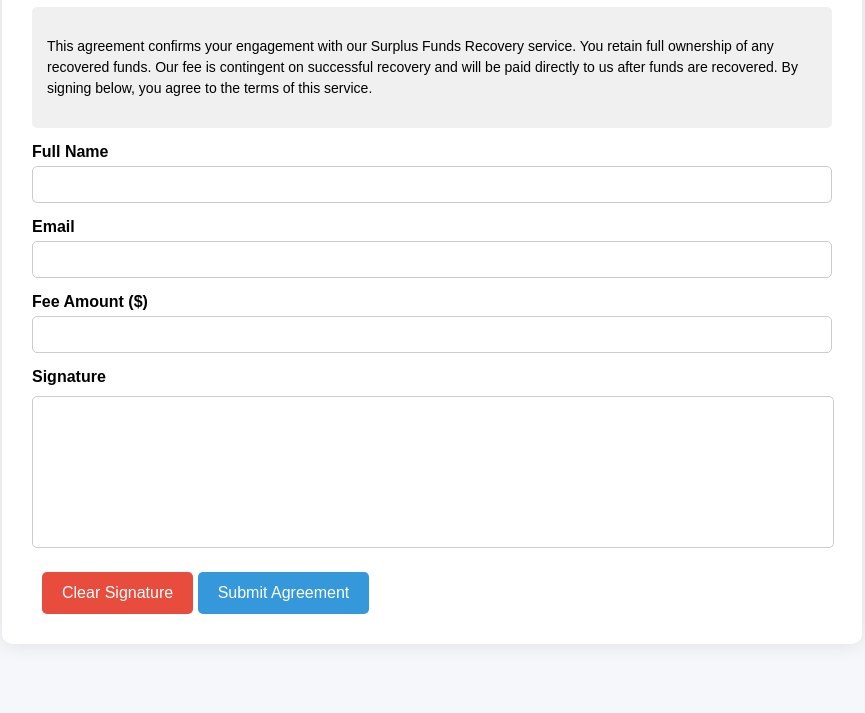
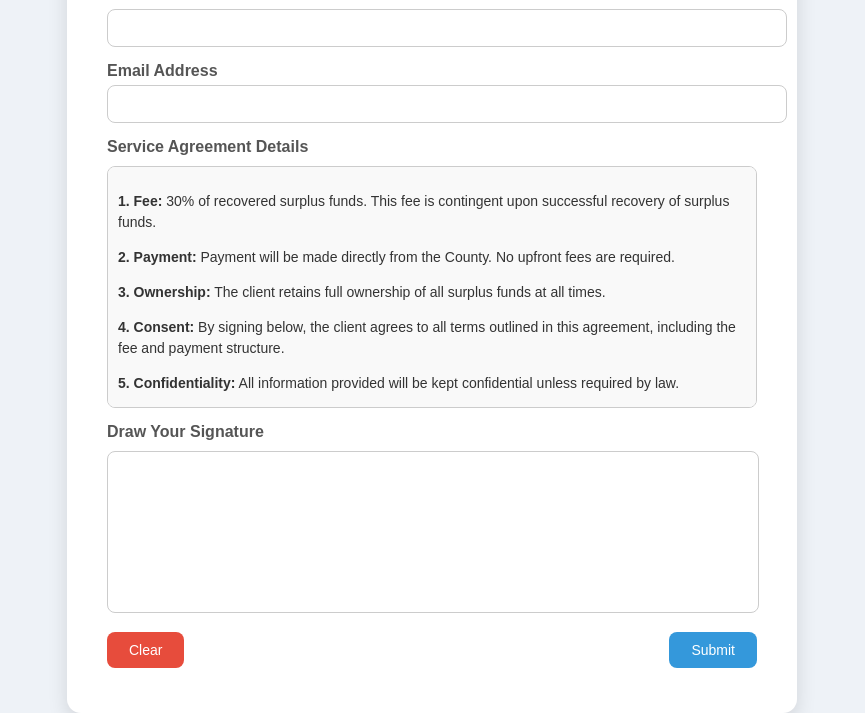
Before and after one commit to fortunefavors3/secure-agreement, a website: page public/index.html in a window 1280 px wide. Shown: the part 143-856 px from the top of the page, without its empty margins (208-1073 px from the left). Before the commit the page ends 827 px from the top, so only its background shows below. Drawn offline with Linux system fonts and the light colour scheme.

Commit message:
Add files via upload

```diff
--- a/public/index.html
+++ b/public/index.html
@@ -3,173 +3,225 @@
 <head>
 <meta charset="UTF-8">
 <meta name="viewport" content="width=device-width, initial-scale=1.0">
-  <title>Surplus Funds Recovery Agreement</title>
+<title>Cheqmart Surplus Funds Agreement</title>
 <style>
   body {
-      font-family: Arial, sans-serif;
-      background: #f5f7fa;
+    font-family: Arial, Helvetica, sans-serif;
+    background: #eef2f7;
+    display: flex;
+    justify-content: center;
+    align-items: center;
+    min-height: 100vh;
     margin: 0;
-      padding: 0;
   }
 
   .container {
-      max-width: 800px;
-      margin: 40px auto;
     background: #fff;
-      padding: 30px;
-      box-shadow: 0 0 20px rgba(0,0,0,0.1);
-      border-radius: 10px;
+    padding: 30px 40px;
+    border-radius: 14px;
+    box-shadow: 0 8px 20px rgba(0,0,0,0.12);
+    max-width: 650px;
+    width: 100%;
+  }
+
+  .logo {
+    display: block;
+    margin: 0 auto 20px auto;
+    width: 120px;
   }
 
   h1 {
     text-align: center;
     color: #2c3e50;
+    margin-bottom: 15px;
+    font-size: 24px;
   }
 
   label {
     display: block;
     margin-top: 15px;
     font-weight: bold;
+    color: #555;
   }
 
-    input[type="text"],
-    input[type="email"],
-    input[type="number"] {
+  input[type="text"], input[type="email"] {
     width: 100%;
-      padding: 10px;
+    padding: 10px 14px;
     margin-top: 5px;
-      border-radius: 5px;
+    border-radius: 8px;
     border: 1px solid #ccc;
-      box-sizing: border-box;
+    font-size: 14px;
   }
 
-    #signature-pad {
+  .agreement-box {
     border: 1px solid #ccc;
-      border-radius: 5px;
+    border-radius: 8px;
+    padding: 10px;
+    max-height: 220px;
+    overflow-y: auto;
+    background: #f9f9f9;
     margin-top: 10px;
+    font-size: 14px;
+    color: #333;
+    line-height: 1.5;
+  }
+
+  canvas {
+    border: 1px solid #ccc;
+    border-radius: 8px;
     width: 100%;
-      height: 150px;
+    height: 160px;
+    margin-top: 10px;
+    cursor: crosshair;
+  }
+
+  .buttons {
+    display: flex;
+    justify-content: space-between;
+    margin-top: 15px;
   }
 
   button {
-      margin-top: 20px;
-      padding: 12px 20px;
+    padding: 10px 22px;
+    font-size: 14px;
     border: none;
-      border-radius: 5px;
-      background: #3498db;
-      color: white;
-      font-size: 16px;
+    border-radius: 8px;
     cursor: pointer;
+    transition: all 0.2s ease;
   }
 
-    button.clear-btn {
-      background: #e74c3c;
-      margin-left: 10px;
+  button#clear { background: #e74c3c; color: #fff; }
+  button#submit { background: #3498db; color: #fff; }
+  button:hover { opacity: 0.9; }
+
+  .success {
+    text-align: center;
+    color: green;
+    margin-top: 15px;
+    font-weight: bold;
   }
 
-    .agreement-text {
-      background: #f0f0f0;
-      padding: 15px;
-      border-radius: 5px;
-      margin-top: 20px;
-      max-height: 250px;
-      overflow-y: auto;
-      font-size: 14px;
-      line-height: 1.5;
+  .signature-preview {
+    margin-top: 10px;
+    text-align: center;
   }
 
-    .success {
-      color: green;
-      margin-top: 20px;
-      font-weight: bold;
+  .signature-preview img {
+    border: 1px solid #ccc;
+    border-radius: 6px;
+    max-width: 100%;
+    height: auto;
   }
 </style>
 </head>
 <body>
+
 <div class="container">
-    <h1>Surplus Funds Recovery Agreement</h1>
+  <img src="logo.png" alt="Company Logo" class="logo">
+  <h1>Cheqmart Surplus Funds Recovery Agreement</h1>
 
-    <div class="agreement-text">
-      <p>
-        This agreement confirms your engagement with our Surplus Funds Recovery service.
-        You retain full ownership of any recovered funds.
-        Our fee is contingent on successful recovery and will be paid directly to us
-        after funds are recovered. By signing below, you agree to the terms of this service.
-      </p>
+  <form id="agreementForm">
+    <label for="name">Full Name</label>
+    <input type="text" id="name" required>
+
+    <label for="email">Email Address</label>
+    <input type="email" id="email" required>
+
+    <label>Service Agreement Details</label>
+    <div class="agreement-box" id="agreementText">
+      <p><strong>1. Fee:</strong> 30% of recovered surplus funds. This fee is contingent upon successful recovery of surplus funds.</p>
+      <p><strong>2. Payment:</strong> Payment will be made directly from the County. No upfront fees are required.</p>
+      <p><strong>3. Ownership:</strong> The client retains full ownership of all surplus funds at all times.</p>
+      <p><strong>4. Consent:</strong> By signing below, the client agrees to all terms outlined in this agreement, including the fee and payment structure.</p>
+      <p><strong>5. Confidentiality:</strong> All information provided will be kept confidential unless required by law.</p>
+      <p><strong>6. Limitation of Liability:</strong> Cheqmart is not liable for any delays or issues outside of its control.</p>
+      <p><strong>7. Governing Law:</strong> This agreement is governed by the laws of the State of Colorado.</p>
+      <p>Please read carefully before signing.</p>
     </div>
 
-    <form id="agreement-form">
-      <label for="name">Full Name</label>
-      <input type="text" id="name" name="name" required>
+    <label for="signature">Draw Your Signature</label>
+    <canvas id="signature"></canvas>
 
-      <label for="email">Email</label>
-      <input type="email" id="email" name="email" required>
+    <div class="buttons">
+      <button type="button" id="clear">Clear</button>
+      <button type="submit" id="submit">Submit</button>
+    </div>
 
-      <label for="feeAmount">Fee Amount ($)</label>
-      <input type="number" id="feeAmount" name="feeAmount" required>
-
-      <label>Signature</label>
-      <canvas id="signature-pad"></canvas>
-      <button type="button" class="clear-btn" id="clear-signature">Clear Signature</button>
-
-      <button type="submit">Submit Agreement</button>
+    <div class="signature-preview" id="signaturePreview"></div>
+    <div class="success" id="successMessage"></div>
   </form>
-
-    <div class="success" id="success-message" style="display:none;">
-      Agreement submitted successfully!
-    </div>
 </div>
 
 <script>
-    // Signature Pad setup
-    const canvas = document.getElementById('signature-pad');
+const canvas = document.getElementById('signature');
 const ctx = canvas.getContext('2d');
+const previewDiv = document.getElementById('signaturePreview');
 let drawing = false;
+
+function resizeCanvas() {
+  canvas.width = canvas.offsetWidth;
+  canvas.height = canvas.offsetHeight;
+}
+resizeCanvas();
+window.addEventListener('resize', resizeCanvas);
 
 canvas.addEventListener('mousedown', () => drawing = true);
 canvas.addEventListener('mouseup', () => drawing = false);
 canvas.addEventListener('mouseout', () => drawing = false);
-    canvas.addEventListener('mousemove', draw);
+canvas.addEventListener('mousemove', e => {
+  if(!drawing) return;
+  ctx.lineWidth = 2; ctx.lineCap = 'round'; ctx.strokeStyle = '#000';
+  ctx.beginPath(); ctx.moveTo(e.offsetX, e.offsetY); ctx.lineTo(e.offsetX, e.offsetY); ctx.stroke();
+  updatePreview();
+});
+canvas.addEventListener('touchstart', e => { e.preventDefault(); drawing = true; });
+canvas.addEventListener('touchend', e => { e.preventDefault(); drawing = false; });
+canvas.addEventListener('touchmove', e => {
+  e.preventDefault();
+  if(!drawing) return;
+  const rect = canvas.getBoundingClientRect();
+  const touch = e.touches[0];
+  const x = touch.clientX - rect.left;
+  const y = touch.clientY - rect.top;
+  ctx.lineWidth = 2; ctx.lineCap = 'round'; ctx.strokeStyle = '#000';
+  ctx.beginPath(); ctx.moveTo(x,y); ctx.lineTo(x,y); ctx.stroke();
+  updatePreview();
+});
 
-    function draw(e) {
-      if (!drawing) return;
-      ctx.lineWidth = 2;
-      ctx.lineCap = 'round';
-      ctx.strokeStyle = '#000';
-      const rect = canvas.getBoundingClientRect();
-      ctx.lineTo(e.clientX - rect.left, e.clientY - rect.top);
-      ctx.stroke();
-      ctx.beginPath();
-      ctx.moveTo(e.clientX - rect.left, e.clientY - rect.top);
+document.getElementById('clear').addEventListener('click', () => {
+  ctx.clearRect(0,0,canvas.width,canvas.height);
+  previewDiv.innerHTML = '';
+});
+
+function updatePreview() {
+  const dataUrl = canvas.toDataURL('image/png');
+  previewDiv.innerHTML = `<img src="${dataUrl}" alt="Signature Preview">`;
 }
 
-    document.getElementById('clear-signature').addEventListener('click', () => {
-      ctx.clearRect(0, 0, canvas.width, canvas.height);
-      ctx.beginPath();
-    });
-
-    // Handle form submission
-    document.getElementById('agreement-form').addEventListener('submit', async (e) => {
+document.getElementById('agreementForm').addEventListener('submit', async e => {
   e.preventDefault();
   const name = document.getElementById('name').value;
   const email = document.getElementById('email').value;
-      const feeAmount = document.getElementById('feeAmount').value;
   const signature = canvas.toDataURL('image/png');
+  const timestamp = new Date().toISOString();
+  const userAgent = navigator.userAgent;
 
   try {
     const response = await fetch('/create-agreement', {
       method: 'POST',
-          headers: { 'Content-Type': 'application/json' },
-          body: JSON.stringify({ name, email, feeAmount, signature })
+      headers: {'Content-Type':'application/json'},
+      body: JSON.stringify({ name, email, signature, timestamp, userAgent })
     });
-
-        if (response.ok) {
-          document.getElementById('success-message').style.display = 'block';
+    const data = await response.json();
+    if(data.success){
+      document.getElementById('successMessage').innerText = '✅ Agreement submitted successfully!';
+      ctx.clearRect(0,0,canvas.width,canvas.height);
+      previewDiv.innerHTML = '';
     } else {
-          alert('Error submitting agreement.');
+      document.getElementById('successMessage').innerText = '❌ Submission failed!';
     }
-      } catch (err) {
-        alert('Network error.');
+  } catch(err){
+    document.getElementById('successMessage').innerText = '❌ Error sending form!';
     console.error(err);
   }
 });
```
Also changed, not shown: index.mjs (added, +21 -0 lines), package.json (+14 -7 lines). Lines whose indentation alone changed are shown as unchanged.
